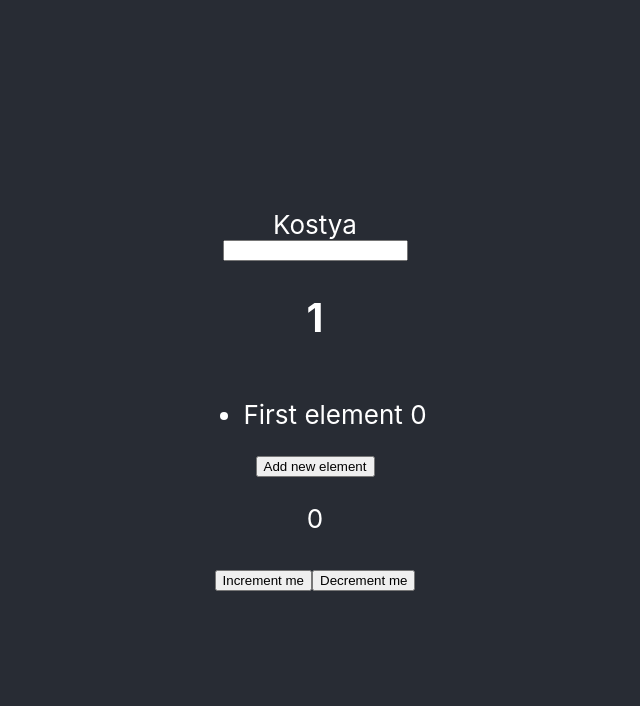
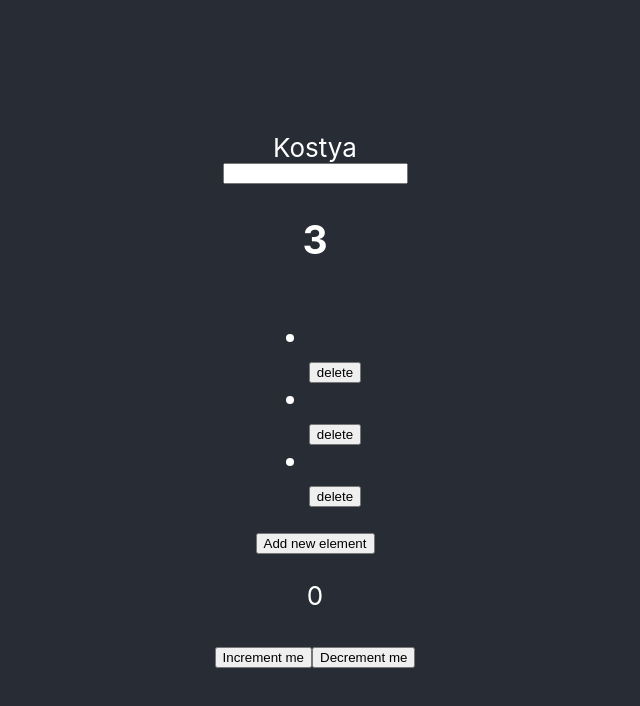
Before and after one commit to wraithyumming/my-appreacr, a React (Create React App) app: page / in a window 1280 px wide. Shown: the top 706 px of the page, without its empty margins (325-965 px from the left). Built offline with nearby package versions, Linux system fonts and the light colour scheme; the HTML template or start-up script is replaced by a standard one.

Commit message:
feat and fix

```diff
--- /dev/null
+++ b/src/ButtonComponent.js
@@ -0,0 +1,10 @@
+import React from 'react'
+
+const ButtonComponent = (props) => {
+    return (
+    <button type={props.type} onClick={props.text}>
+        {props.text}
+    </button>
+)}
+
+export default ButtonComponent
--- a/src/ListComponent.js
+++ b/src/ListComponent.js
@@ -1,9 +1,15 @@
 import { useState } from 'react'
-import ListItemCoponent from './ListItemComponent'
+import ListItemComponent from './ListItemComponent'
+import ButtonComponent from './ButtonComponent'
 
 const ListComponent = () => {
+    const initialValues = [
+        { id: 1, name: 'first' },
+        { id: 2, name: 'second' },
+        { id: 3, name: 'third' },
+    ]
     const [input, setInput] = useState('')
-    const [items, setItem] = useState(['First element'])
+    const [items, setItem] = useState(initialValues)
 
     const onClickHandler = () => {
         const updatedElement = [...items, input]
@@ -24,6 +30,10 @@ const ListComponent = () => {
         }
     }
 
+    const handleDelete = () => {
+        console.log('delete button clicked')
+    }
+
     return (
         <>
             <input
@@ -34,10 +44,20 @@ const ListComponent = () => {
             <h2>{items.length}</h2>
             <ul>
                 {items.map((element, index) => (
-                    <ListItemCoponent element={element} index={index} />
+                    <ListItemComponent id={element.id} element={element.name}>
+                        {
+                            <ButtonComponent
+                                text={'delete'}
+                                onClick={handleDelete}
+                                type={'button'}
+                            />
+                        }
+                    </ListItemComponent>
                 ))}
             </ul>
-            <button onClick={onClickHandler}>Add new element</button>
+            <button onClick={() => onClickHandler(input)}>
+                Add new element
+            </button>
         </>
     )
 }
--- a/src/ListItemComponent.js
+++ b/src/ListItemComponent.js
@@ -1,11 +1,12 @@
 import React from 'react'
 
 const ListItemCoponent = (props) => {
-  return (
-    <li key={`${props.element}${props.index}`}>
-    {props.element} {props.index}
-</li>
-  )
+    return (
+        <>
+            <li key={props.element}>{props.name}</li>
+            {props.children}
+        </>
+    )
 }
 
 export default ListItemCoponent
```
